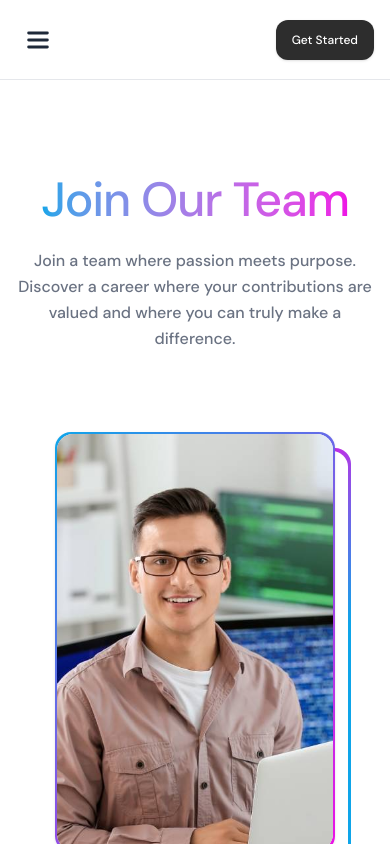
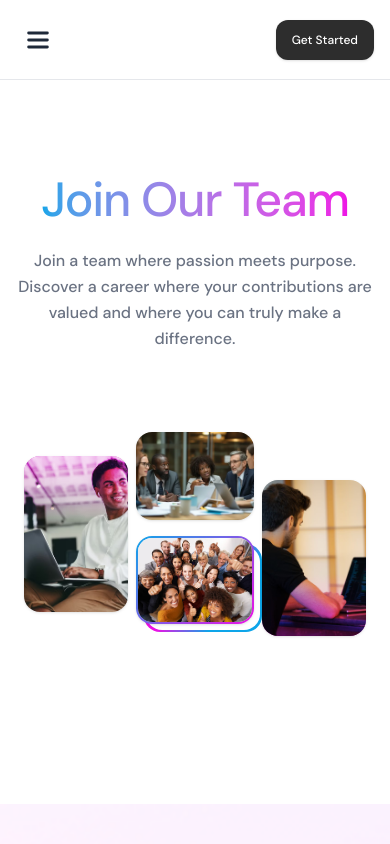
Before and after one commit to abdulmoid648/Hexa-Ai-Next, a Next.js app: page /careers in a window 390 px wide. Shown: the top 844 px of the page. Built offline with nearby package versions, Linux system fonts and the light colour scheme.

Commit message:
feat: implement responsive CareersHero component with masonry image layout

```diff
--- a/src/app/careers/CareersHero.tsx
+++ b/src/app/careers/CareersHero.tsx
@@ -22,8 +22,55 @@ export default function CareersHero() {
         </p>
       </div>
 
-      {/* Staggered Masonry Image Collage */}
-      <div className="w-full max-w-[1200px] mx-auto flex flex-col md:flex-row justify-center items-center md:items-stretch gap-4 lg:gap-6 relative z-10">
+      {/* MOBILE Staggered Image Collage (J2, J4, J3, J5) */}
+      <div className="flex md:hidden w-full px-2 gap-2 justify-center items-start relative z-10 mb-10">
+        {/* Left Column: J2 */}
+        <div className="w-[32%] mt-6 relative rounded-2xl overflow-hidden aspect-[2/3] shadow-sm">
+          <div
+            className="absolute inset-0 z-10 mix-blend-overlay"
+            style={{ background: 'linear-gradient(to bottom, rgba(238, 16, 229, 0.8) 0%, transparent 40%)' }}
+          />
+          <Image src="/Careers/J2.png" alt="Guy in hoodie" fill className="object-cover" />
+        </div>
+
+        {/* Middle Column: J4 & J3 */}
+        <div className="w-[36%] flex flex-col gap-3">
+          <div className="relative rounded-2xl overflow-hidden aspect-[4/3] shadow-sm">
+            <Image src="/Careers/J4.png" alt="Meeting" fill className="object-cover" />
+          </div>
+
+          <div className="relative mt-1">
+            {/* Decorative Card */}
+            <div
+              className="absolute inset-0 rounded-2xl -z-10 translate-x-2 translate-y-2 p-[2px]"
+              style={{ background: 'linear-gradient(125deg, rgba(238, 16, 229, 1) 40%, rgba(14, 165, 233, 1) 70%)' }}
+            >
+              <div className="w-full h-full bg-white rounded-2xl" />
+            </div>
+            {/* Main Image */}
+            <div
+              className="relative w-full overflow-hidden p-[2px] rounded-2xl aspect-[4/3] shadow-sm"
+              style={{ background: 'linear-gradient(135deg, rgba(14,165,233,1), rgba(238,16,229,1))' }}
+            >
+              <div className="absolute inset-[2px] rounded-[14px] overflow-hidden bg-white">
+                <Image src="/Careers/J3.png" alt="Team selfie" fill className="object-cover" />
+              </div>
+            </div>
+          </div>
+        </div>
+
+        {/* Right Column: J5 */}
+        <div className="w-[32%] mt-12 relative rounded-2xl overflow-hidden aspect-[2/3] shadow-sm">
+          <div
+            className="absolute inset-0 z-10 mix-blend-overlay"
+            style={{ background: 'linear-gradient(to top, rgba(238, 16, 229, 0.8) 0%, transparent 40%)' }}
+          />
+          <Image src="/Careers/J5.png" alt="Team member working back" fill className="object-cover" />
+        </div>
+      </div>
+
+      {/* DESKTOP Staggered Masonry Image Collage */}
+      <div className="hidden md:flex w-full max-w-[1200px] mx-auto flex-row justify-center items-stretch gap-4 lg:gap-6 relative z-10">
 
         {/* Column 1 */}
         <div className="flex flex-col gap-4 md:mt-24 w-full md:w-1/5 max-w-[280px]">
```
